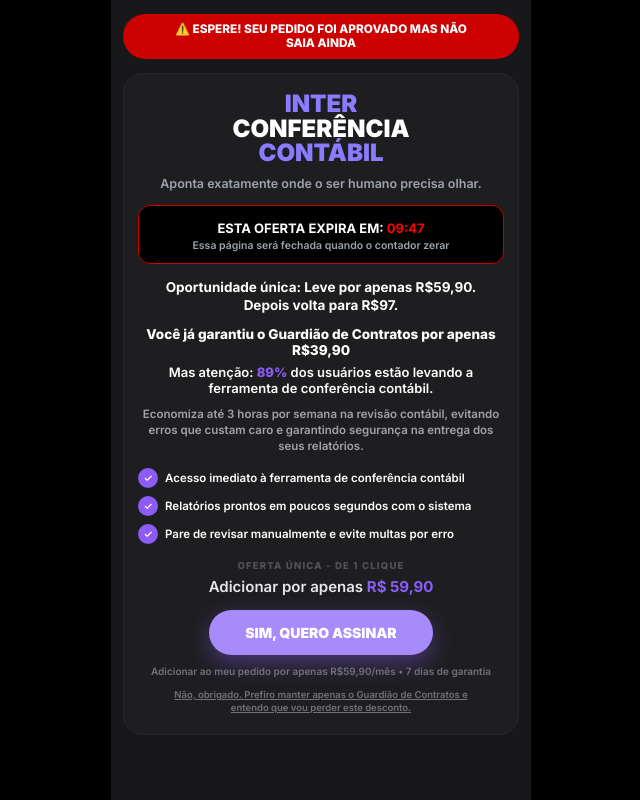
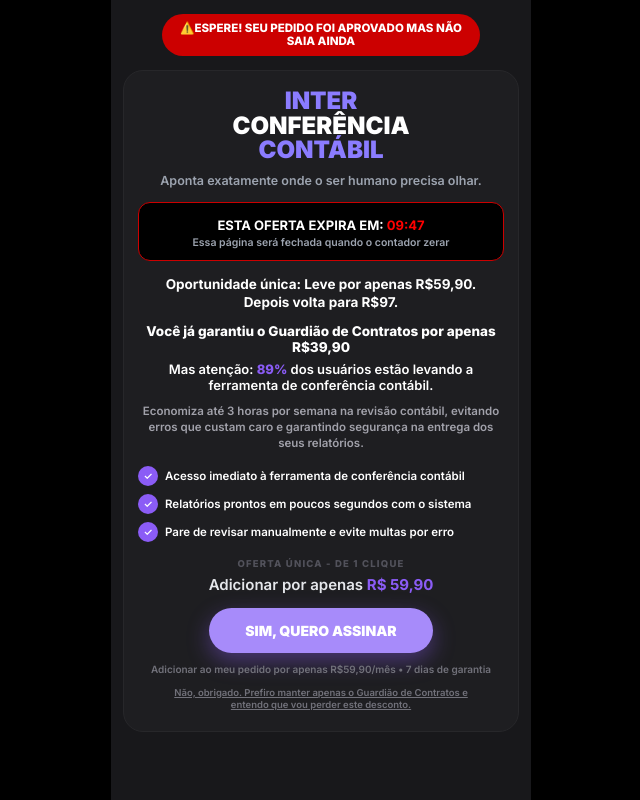
Before and after one commit to microprojeto/P-g-Upseel-1, a plain HTML site: page index.html in a window 1280 px wide. Shown: the whole page, without its empty margins (319-959 px from the left). Drawn offline with Linux system fonts and the light colour scheme.

Commit message:
Update index.html

```diff
--- a/index.html
+++ b/index.html
@@ -9,9 +9,9 @@
 body{background:#000;display:flex;justify-content:center;font-family:'Inter',sans-serif}
 .page{width:100%;max-width:420px;background:#18181B;display:flex;flex-direction:column;align-items:center;padding:14px 12px 26px;min-height:100vh}
 
-/* TOPO PREMIUM - FININHO E COLADO */
-.top-oval{width:100%;background:#CC0000;border-radius:9999px;padding:9px 14px;text-align:center;margin-bottom:14px;line-height:1}
-.top-oval p{color:#fff;font-weight:800;font-size:11.8px;line-height:1.15;text-transform:uppercase}
+/* TOPO PREMIUM - BORDA COLADA NO NOME (  NOME  ) */
+.top-oval{width:auto;display:inline-flex;justify-content:center;align-items:center;background:#CC0000;border-radius:9999px;padding:8px 18px;text-align:center;margin-bottom:14px;line-height:1}
+.top-oval p{color:#fff;font-weight:800;font-size:11.5px;line-height:1.15;text-transform:uppercase}
 
 /* CARD FUMÊ */
 .offer-box{width:100%;background:#1E1E21;border-radius:20px;padding:18px 14px 20px;display:flex;flex-direction:column;align-items:center;border:1px solid #27272A}
@@ -22,7 +22,6 @@ body{background:#000;display:flex;justify-content:center;font-family:'Inter',san
 .main-title .line3{color:#8B7CFF;font-size:24px;display:block}
 .sub{color:#9CA3AF;font-size:12.5px;text-align:center;margin-bottom:14px}
 
-/* ÚNICO LOCAL BLACK BLACK */
 .timer{width:100%;background:#000000;border:1.5px solid #CC0000;border-radius:12px;padding:11px;text-align:center;margin-bottom:14px}
 .timer b{color:#fff;font-size:13px;text-transform:uppercase}
 .timer b span{color:#FF0000}
@@ -40,7 +39,6 @@ body{background:#000;display:flex;justify-content:center;font-family:'Inter',san
 .price{color:#E5E7EB;font-size:15px;font-weight:600;margin-bottom:14px}
 .price span{color:#8B5CF6;font-weight:700}
 
-/* BOTÃO PÍLULA (       ) */
 .btn{display:inline-flex;justify-content:center;align-items:center;background:#A78BFA;color:#fff;padding:14px 36px;border-radius:9999px;font-weight:900;font-size:14px;text-decoration:none;text-transform:uppercase;width:auto;box-shadow:0 8px 22px rgba(139,92,246,0.4)}
 
 .garantia{color:#71717A;font-size:10px;margin-top:10px;margin-bottom:12px;text-align:center}
@@ -49,7 +47,7 @@ body{background:#000;display:flex;justify-content:center;font-family:'Inter',san
 </head>
 <body>
 <div class="page">
-  <div class="top-oval"><p>⚠️ ESPERE! SEU PEDIDO FOI APROVADO MAS NÃO<br>SAIA AINDA</p></div>
+  <div class="top-oval"><p>⚠️ESPERE! SEU PEDIDO FOI APROVADO MAS NÃO<br>SAIA AINDA</p></div>
   <div class="offer-box">
     <div class="main-title"><span class="line1">INTER</span><span class="line2">CONFERÊNCIA</span><span class="line3">CONTÁBIL</span></div>
     <div class="sub">Aponta exatamente onde o ser humano precisa olhar.</div>
```
